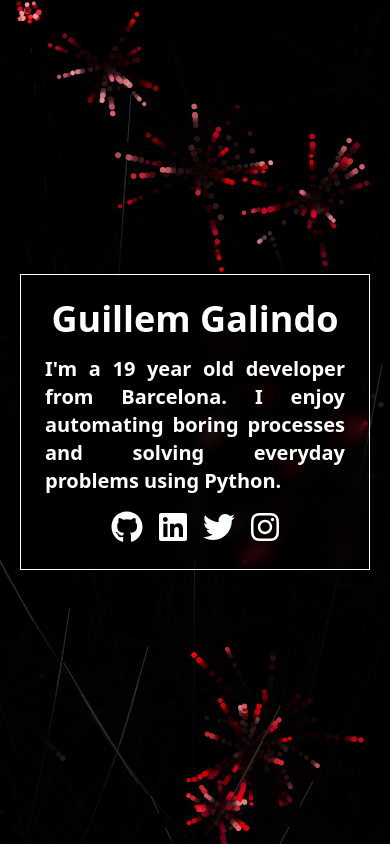
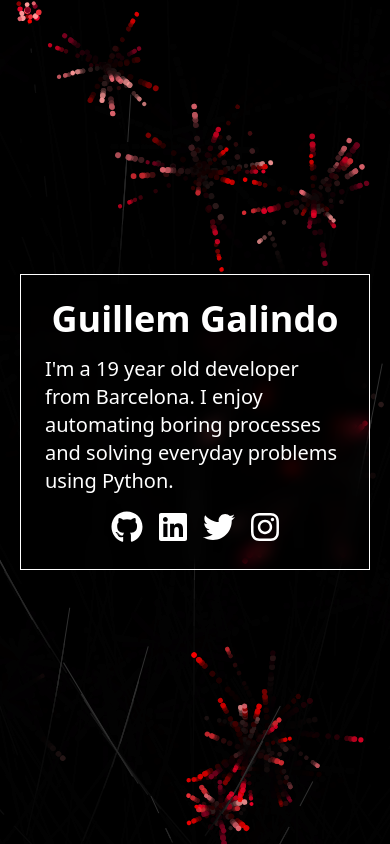
Before and after one commit to galind/galind.dev, a Next.js app: page / in a window 390 px wide. Built offline with nearby package versions, Linux system fonts and the light colour scheme.

Commit message:
responsive design adjusted

```diff
--- a/src/pages/index.js
+++ b/src/pages/index.js
@@ -17,12 +17,12 @@ export default function Home() {
   const age = new Date(new Date() - new Date("October 4, 2002")).getFullYear() - 1970;
 
   return (
-    <main className="flex items-center h-screen max-w-2xl fixed mx-auto inset-x-0">
+    <main className="flex items-center h-screen max-w-xl fixed mx-auto inset-x-0">
       <div className="flex flex-col items-center m-5 p-6 space-y-4 border border-white backdrop-blur">
         <div className="text-4xl font-semibold transition hover:text-red-500">
           Guillem Galindo
         </div>
-        <div className="text-xl text-justify font-semibold">
+        <div className="text-xl sm:font-semibold sm:text-justify">
           I&apos;m a {age} year old developer from Barcelona. I enjoy automating boring processes and solving everyday problems using Python.
         </div>
         <div className="space-x-4">
```
